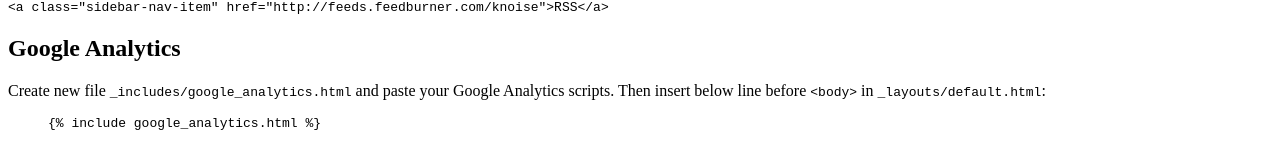
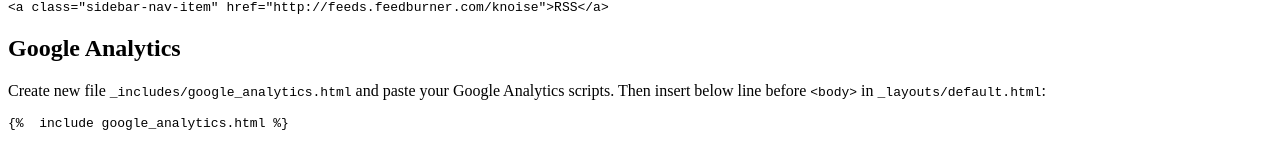
Before and after one commit to happybit/happybit.github.io, a Jekyll site: the page built from _posts/2014-07-03-Jekyll-Notes.markdown, in a window 1280 px wide. Shown: the part 1437-1582 px from the top of the page. Built offline with Jekyll 4.4.1, drawn with Linux system fonts in a browser that asks for light colours; emoji names are drawn with the system emoji font; comment, search, counter and statistics services are not loaded.

Commit message:
minor update

```diff
--- a/_posts/2014-07-03-Jekyll-Notes.markdown
+++ b/_posts/2014-07-03-Jekyll-Notes.markdown
@@ -83,6 +83,4 @@
 
 Create new file `_includes/google_analytics.html` and paste your Google Analytics scripts. Then insert below line before `<body>` in `_layouts/default.html`:
 
-{% highlight html %}{% raw %}
-{% include google_analytics.html %}
-{% endraw %}{% endhighlight %}
+    {{ "{%" }}  include google_analytics.html %}
```
